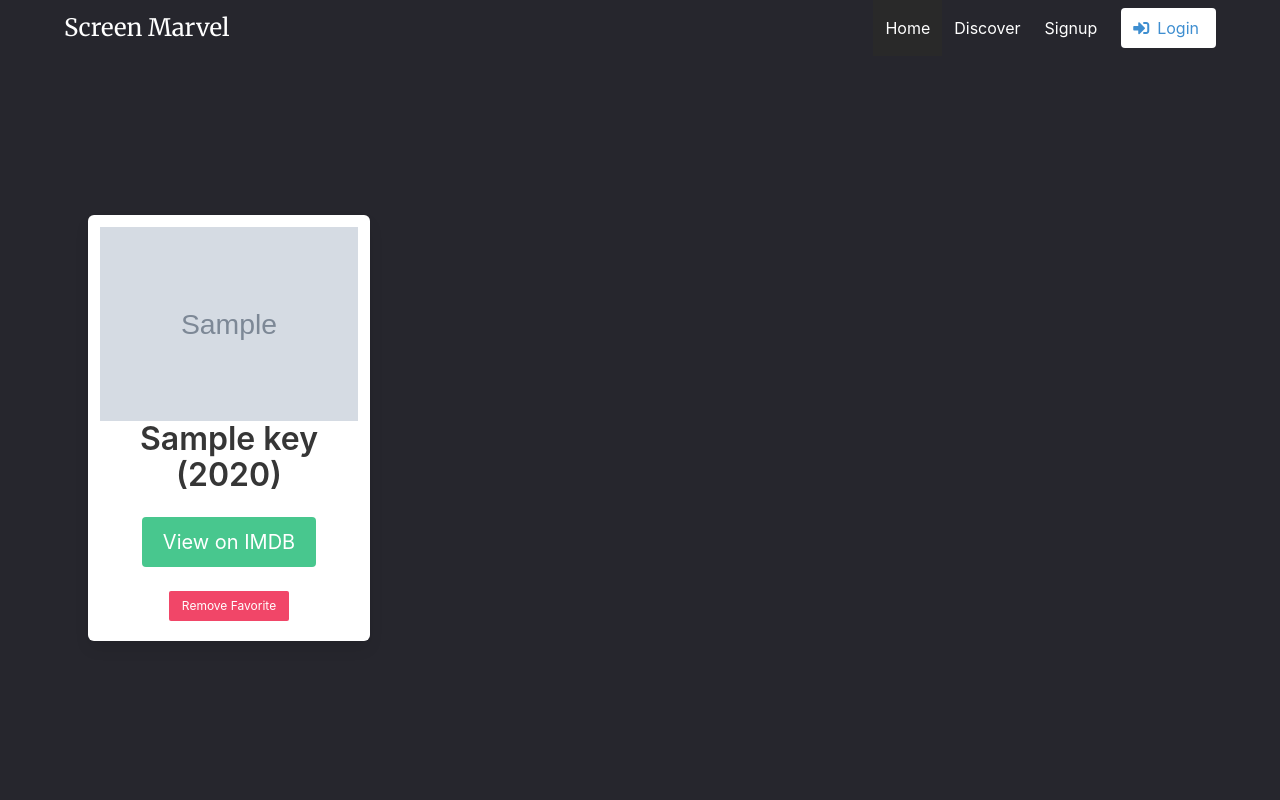
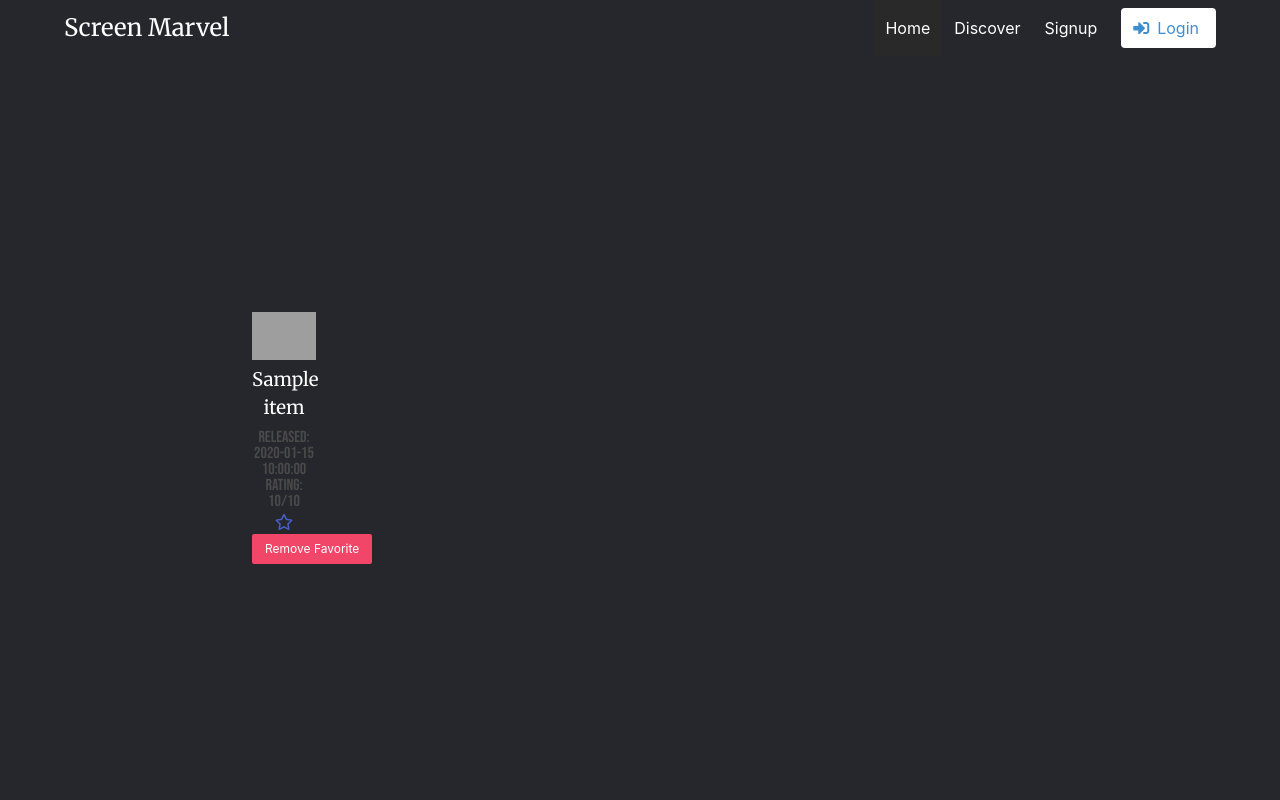
Before and after one commit to lorenshadi98/Screen-Marvel, a Flask app: template templates/users/favorites.html in a window 1280 px wide. Run offline with Flask 2, Linux system fonts and the light colour scheme; the template is opened without the code that fills it: most values are stand-ins (such as "Sample title", 1, 10 or a date in 2020); grey boxes marked "Sample" are stand-in pictures; grey boxes are pictures that could not be loaded.

Commit message:
Updated new add favorites feature to work with new API

```diff
--- a/app.py
+++ b/app.py
@@ -38,7 +38,12 @@ def favicon():
                                'favicon.ico', mimetype='image/vnd.microsoft.icon')
 
 
+def jsonpretty(parsed_result):
+    print(json.dumps(parsed_result, indent=4, sort_keys=True))
+    return "Results printed"
+
 # ============================= Movie query helper functions ==============================
+
 
 def handle_query_by_title(query):
     """Handles the main page movie query by title only"""
@@ -58,21 +63,37 @@ def handle_query_by_title(query):
     return parsed_result
 
 
-def handle_query_by_imdbID(imdbID):
-    """Handles API query by IMBDID in order to save database space"""
-    imdb_movie_search = {
-        "i": imdbID,
-        "apikey": API_KEY
-    }
-    response = requests.get(BASE_API_URL, params=imdb_movie_search)
-    data = response.text
-    parsed_result = json.loads(data)
-    return parsed_result
+def handle_search_by_id(content_id, content_type):
+    """Searches database by id depending on content type"""
+    print("RECIEVED CONTENT TYPE IS ________________",
+          content_type, "id is", content_id)
+    if content_type == "movie":
+        print("Entered movie")
+        movie_id_search = {
+            "api_key": TMDB_API_KEY
+        }
+        response = requests.get(
+            f"https://api.themoviedb.org/3/movie/{content_id}", params=movie_id_search)
+        data = response.text
+        parsed_result = json.loads(data)
+        jsonpretty(parsed_result)
+        return parsed_result
+    elif content_type == "tv":
+        print("Entered tv")
+        tv_id_search = {
+            "api_key": TMDB_API_KEY
+        }
+
+        response = requests.get(
+            f"https://api.themoviedb.org/3/tv/{content_id}", params=tv_id_search)
+        data = response.text
+        parsed_result = json.loads(data)
+        jsonpretty(parsed_result)
+        return parsed_result
 
 
 def handle_tmdb_discover(genreID):
     """Generates a discover query result for the user's most favorited genre"""
-    # TODO generate a discover result from specified genreID
     tmdb_discover_search = {
         "api_key": TMDB_API_KEY,
         "language": "en-US",
@@ -97,13 +118,13 @@ def render_home():
 
 @app.route("/search", methods=["GET"])
 def handle_home_search():
-    """Handles movie search result (by title) only"""
+    """Handles movie/tvshow search result (by title) only"""
     parsed_result = handle_query_by_title(request.args.get("movie_title"))
-    print(json.dumps(parsed_result, indent=4, sort_keys=True))
+
     if len(parsed_result["results"]) > 0:
         return render_template("home.html", search_result=parsed_result["results"])
     else:
-        flash("No movie found!", 'danger')
+        flash("No content found!", 'danger')
         return redirect("/")
 
 
@@ -120,6 +141,69 @@ def handle_discover_page():
         return render_template("movie/discover.html", discover_result=discover_result["results"], form=form)
     else:
         return render_template("movie/discover.html", discover_result=discover_result["results"], form=form)
+
+
+# =============================== Favorties ROUTES ===============================
+
+
+@app.route("/favorites", methods=["GET"])
+def render_user_favorites():
+    """If user is logged in, show current user favorites"""
+    if not g.user:
+        flash("Cannot load favorites, please login first", "danger")
+        return redirect("/login")
+    else:
+        favorites_list = []
+        for favorite in g.user.favorites:
+
+            favorites_list.append(handle_search_by_id(
+                favorite.content_id, favorite.content_type))
+
+        return render_template("users/favorites.html", favorites_list=favorites_list)
+
+
+@app.route("/favorites/add/<int:id>/<media_type>", methods=["GET", "POST"])
+def handle_adding_favorites(id, media_type):
+    """Adds a movie/tvshow to a users favorite list"""
+    # get movie id. Query movie/tvshow id for imdb id. then add that favorite there.
+    if not g.user:
+        flash("You must be logged in first to add a favorite", "warning")
+        return redirect("/login")
+    else:
+        # Creates favorite movie instance with minimal information to save storage. We
+        # let the API to handle the rest of the data of the favorited movie.
+
+        # checks and handles movie duplication.
+        foundMovie = FavoriteMovie.query.filter(
+            FavoriteMovie.content_id == id).first()
+
+        if foundMovie:
+            flash("Movie already in your favorites!", "warning")
+            return redirect("/favorites")
+        else:
+            movie = FavoriteMovie(
+                content_id=id, content_type=media_type, user_id=g.user.id)
+            db.session.add(movie)
+            db.session.commit()
+            flash("Movie added to Favorites!", "success")
+            return redirect("/favorites")
+
+
+@app.route("/favorites/remove/<imdbID>", methods=["GET", "POST"])
+def handle_removing_favorites(imdbID):
+    """removes a specified movie from user's favorites"""
+    if not g.user:
+        flash("You must be logged in first to remove a favorite", "warning")
+        return redirect("/login")
+    else:
+        movie = FavoriteMovie.query.filter(
+            FavoriteMovie.imdbID == imdbID).first()
+        # removes the movie from the favorites list and then removes the instance from
+        # the database.
+        g.user.favorites.remove(movie)
+        db.session.delete(movie)
+        db.session.commit()
+        return redirect("/favorites")
 
 
 # ============================= USER SESSION functions ==============================
@@ -219,65 +303,6 @@ def handle_logout():
     else:
         return redirect("/")
 
-# =============================== Favorties ROUTES ===============================
-
-
-@app.route("/favorites", methods=["GET"])
-def render_user_favorites():
-    """If user is logged in, show current user favorites"""
-    if not g.user:
-        flash("Cannot load favorites, please login first", "danger")
-        return redirect("/login")
-    else:
-        favorites_list = []
-        for favorite in g.user.favorites:
-            favorites_list.append(handle_query_by_imdbID(favorite.imdbID))
-
-        return render_template("users/favorites.html", url_list=favorites_list)
-
-
-@app.route("/favorites/add/<imdbID>", methods=["GET", "POST"])
-def handle_adding_favorites(imdbID):
-    """Adds a movie to a users favorite list"""
-
-    if not g.user:
-        flash("You must be logged in first to add a favorite", "warning")
-        return redirect("/login")
-    else:
-        # Creates favorite movie instance with minimal information to save storage. We
-        # let the API to handle the rest of the data of the favorited movie.
-
-        # checks and handles movie duplication.
-        foundMovie = FavoriteMovie.query.filter(
-            FavoriteMovie.imdbID == imdbID).first()
-
-        if foundMovie:
-            flash("Movie already in your favorites!", "warning")
-            return redirect("/favorites")
-        else:
-            movie = FavoriteMovie(imdbID=imdbID, user_id=g.user.id)
-            db.session.add(movie)
-            db.session.commit()
-            flash("Movie added to Favorites!", "success")
-            return redirect("/favorites")
-
-
-@app.route("/favorites/remove/<imdbID>", methods=["GET", "POST"])
-def handle_removing_favorites(imdbID):
-    """removes a specified movie from user's favorites"""
-    if not g.user:
-        flash("You must be logged in first to remove a favorite", "warning")
-        return redirect("/login")
-    else:
-        movie = FavoriteMovie.query.filter(
-            FavoriteMovie.imdbID == imdbID).first()
-        # removes the movie from the favorites list and then removes the instance from
-        # the database.
-        g.user.favorites.remove(movie)
-        db.session.delete(movie)
-        db.session.commit()
-        return redirect("/favorites")
-
 
 @app.after_request
 def add_header(req):
--- a/models.py
+++ b/models.py
@@ -63,7 +63,8 @@ class User(db.Model):
 class FavoriteMovie(db.Model):
     __tablename__ = "favoritemovies"
     id = db.Column(db.Integer, primary_key=True, autoincrement=True)
-    movie_id = db.Column(db.Text, nullable=False)
+    content_id = db.Column(db.Integer, nullable=False)
+    content_type = db.Column(db.Text)
     user_id = db.Column(
         db.Integer,
         db.ForeignKey('users.id', ondelete='CASCADE'))
--- a/templates/home.html
+++ b/templates/home.html
@@ -66,8 +66,8 @@
             <!-- prettier-ignore -->
             {{item["title"]}}
             {%else%}
-            {%if item["original_title"] | length > 0%}
-            {{item["original_title"]}}
+            {%if item["original_name"] | length > 0%}
+            {{item["original_name"]}}
             {%else%}
             No title found
             {%endif%}
@@ -80,6 +80,7 @@
           <p class="movie-details-text">Released: No Date Found</p>
           {%endif%}
           <p class="movie-details-text">Rating: {{item["vote_average"]}}/10</p>
+          <a class="icon" href="/favorites/add/{{item["id"]}}/{{item["media_type"]}}"><i class="far fa-star"></i></a>
         </div>
         {%endif%}
         <!-- prettier-ignore -->
--- a/templates/users/favorites.html
+++ b/templates/users/favorites.html
@@ -9,35 +9,63 @@
   <div class="hero-body has-text-centered">
     <div class="container">
       <div class="columns is-multiline m-3">
-        {% if url_list|length == 0 %}
+        {% if favorites_list|length == 0 %}
         <div class="column has-text-centered">
           <h1 class="title no-fav-title-text has-text-danger ">No Favorites Found!</h1>
           <h2 class="subtitle no-fav-title-text has-text-white">Search for movies to add them.</h2>
         {%else%}
-        {% for key in url_list %}
-        <div class="column box m-3 is-one-quarter">
+        <div
+        id="main-search-result"
+        class="columns is-multiline mt-2 is-centered"
+      >
+        {%for item in favorites_list%}
+        <!-- prettier-ignore -->
+        <!-- ignores people/person search results -->
+        {%if item["media_type"] != "person" %}
+        <div class="column is-one-fifth m-2">
           <!-- prettier-ignore -->
-
-          {%if key["Poster"] != "N/A" %}
-          <img class="image" src="{{key["Poster"]}}" alt="Movie image" width="300" height="450"/>
+          <!-- Image and poster checks -->
+          {%if item["poster_path"] != None %}
+          <img
+          src="https://image.tmdb.org/t/p/w200/{{item["poster_path"]}}"
+          alt="image" />
           {%else%}
           <img
-            src="https://via.placeholder.com/300x450?text=No+Movie+Poster+Found"
+            src="https://via.placeholder.com/200x300?text=No+Poster+Found"
             alt="Placeholder image"
           />
           {%endif%}
-          <div class="title">{{key["Title"]}} ({{key["Year"]}})</div>
-          <div class="container m-2">
-            <div class="subtitle">
-              <a  class="button is-success is-medium" href="https://www.imdb.com/title/{{key["imdbID"]}}" target="_blank">View on IMDB</a>
-            </div>
-            <div class="subtitle">
-              <a class = "button is-danger is-small"href="/favorites/remove/{{key["imdbID"]}}">Remove Favorite</a>
-            </div>
+
+          <!-- Title and original title checks -->
+          <p class="movie-title-text has-text-white mb-2">
+            {% if item["title"]| length > 0 %}
+            <!-- prettier-ignore -->
+            {{item["title"]}}
+            {%else%}
+            {%if item["original_name"] | length > 0%}
+            {{item["original_name"]}}
+            {%else%}
+            No title found
+            {%endif%}
+            {%endif%}
+          </p>
+
+          {%if item["release_date"]| length > 0 %}
+          <p class="movie-details-text">Released: {{item["release_date"]}}</p>
+          {%else%}
+          <p class="movie-details-text">Released: No Date Found</p>
+          {%endif%}
+          <p class="movie-details-text">Rating: {{item["vote_average"]}}/10</p>
+          <a class="icon" href="/favorites/add/{{item["id"]}}/{{item["media_type"]}}"><i class="far fa-star"></i></a>
+          <div class="subtitle">
+            <a class = "button is-danger is-small"href="/favorites/remove/{{item["id"]}}">Remove Favorite</a>
           </div>
+        </div>
+        {%endif%}
+        <!-- prettier-ignore -->
 
-        </div>
-        {% endfor %}
+        {%endfor%}
+
         {%endif%}
       </div>
     </div>
```
Also changed, not shown: templates/movie/search.html (added, +43 -0 lines).
